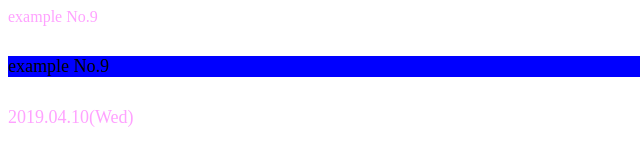
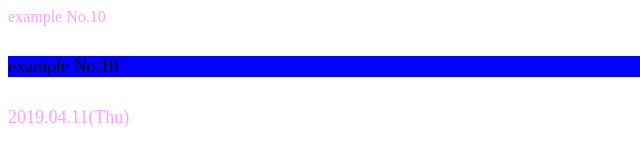
Before and after one commit to DI-Kim/example1, a plain HTML site: page index.html in a window 1280 px wide. Shown: the full height of the page, 0-640 px from the left. Drawn offline with Linux system fonts and the light colour scheme.

Commit message:
example No.10

```diff
--- a/index.html
+++ b/index.html
@@ -23,14 +23,14 @@
 
 <body>
 	<div class="color">
-		example No.9
+		example No.10
 	</div>
 
 	<div class="size bgColor">
-		example No.9
+		example No.10
 	</div>
 	<div class="size color">
-		2019.04.10(Wed)
+		2019.04.11(Thu)
 	</div>
 </body>
 </html>
```
Also changed, not shown: 1 other file.
